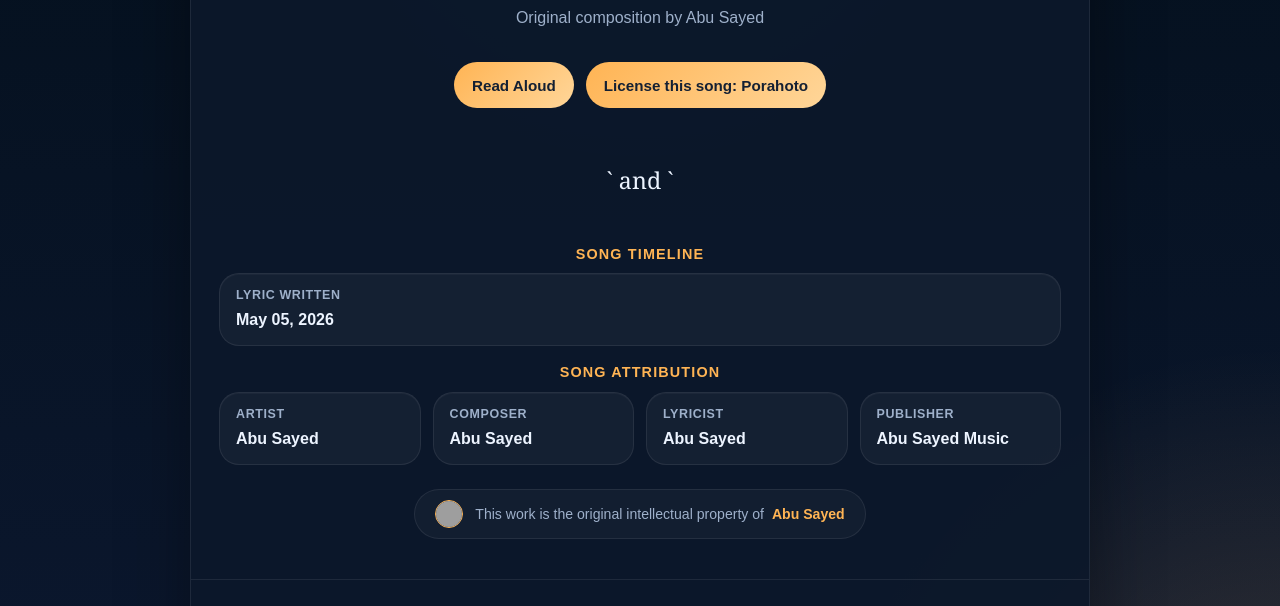
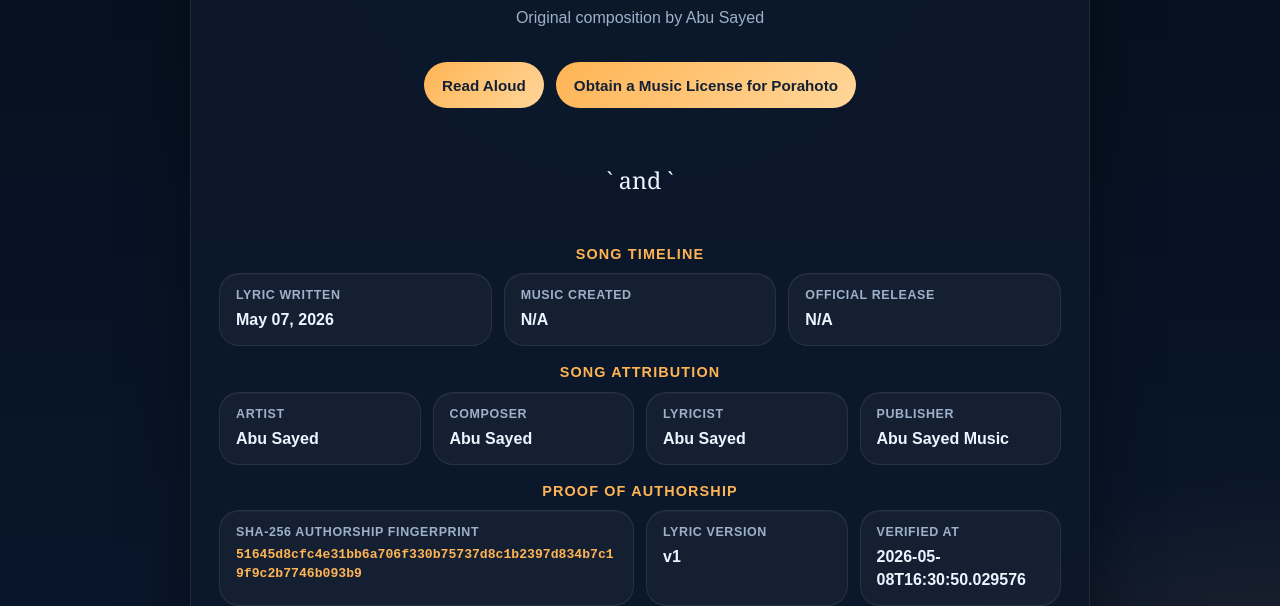
Before and after one commit to ImAbuSayed/porahoto, a plain HTML site: page index.html in a window 1280 px wide. Shown: the part 194-800 px from the top of the page. Drawn offline with Linux system fonts and the light colour scheme; grey boxes are pictures that could not be loaded.

Commit message:
feat: update song assets v1 with signed GPG commit [verified]

```diff
--- a/index.html
+++ b/index.html
@@ -14,17 +14,17 @@
     <meta name="keywords" content="Porahoto, Abu Sayed lyrics, original song lyrics, Abu Sayed original song, Abu Sayed lyricist, Abu Sayed composer, Abu Sayed songwriter, official lyrics">
     <meta name="robots" content="index,follow,max-snippet:-1,max-image-preview:large,max-video-preview:-1">
     <meta name="referrer" content="strict-origin-when-cross-origin">
-    <meta name="description" content="Explore the poetic journey of &#x27;Porahoto&#x27;, an original masterpiece written and composed by Abu Sayed.">
+    <meta name="description" content="Access the verified lyrics of &#x27;Porahoto&#x27;, an original song crafted, composed, and performed by Abu Sayed.">
     <meta property="og:title" content="Porahoto - Original Lyrics by Abu Sayed">
-    <meta property="og:description" content="Explore the poetic journey of &#x27;Porahoto&#x27;, an original masterpiece written and composed by Abu Sayed.">
+    <meta property="og:description" content="Access the verified lyrics of &#x27;Porahoto&#x27;, an original song crafted, composed, and performed by Abu Sayed.">
     <meta property="og:type" content="music.song">
     <meta property="og:url" content="https://imabusayed.github.io/porahoto/">
     <meta property="og:site_name" content="Abu Sayed Music">
-    <meta property="article:modified_time" content="2026-05-05 18:40:43">
-    <meta name="last-modified" content="2026-05-05 18:40:43">
+    <meta property="article:modified_time" content="2026-05-07T00:05:17.647059">
+    <meta name="last-modified" content="2026-05-07T00:05:17.647059">
     <meta name="twitter:card" content="summary_large_image">
     <meta name="twitter:title" content="Porahoto - Original Lyrics by Abu Sayed">
-    <meta name="twitter:description" content="Explore the poetic journey of &#x27;Porahoto&#x27;, an original masterpiece written and composed by Abu Sayed.">
+    <meta name="twitter:description" content="Access the verified lyrics of &#x27;Porahoto&#x27;, an original song crafted, composed, and performed by Abu Sayed.">
     <link rel="canonical" href="https://imabusayed.github.io/porahoto/">
     <link rel="sitemap" type="application/xml" title="Sitemap" href="https://imabusayed.github.io/porahoto/sitemap.xml">
     <link rel="author" href="https://github.com/ImAbuSayed">
@@ -100,7 +100,7 @@
       "@id": "https://imabusayed.github.io/porahoto#webpage",
       "url": "https://imabusayed.github.io/porahoto/",
       "name": "Porahoto - Original Lyrics by Abu Sayed",
-      "description": "Explore the poetic journey of 'Porahoto', an original masterpiece written and composed by Abu Sayed.",
+      "description": "Access the verified lyrics of 'Porahoto', an original song crafted, composed, and performed by Abu Sayed.",
       "isPartOf": {
         "@id": "https://music.abusayed.com.bd/#website"
       },
@@ -122,7 +122,7 @@
       },
       "copyrightNotice": "Copyright © 2026 Abu Sayed. All rights reserved. Original lyrics, writing, composition, and creative authorship by Abu Sayed.",
       "inLanguage": "en",
-      "dateModified": "2026-05-05 18:40:43"
+      "dateModified": "2026-05-07T00:05:17.647059"
     },
     {
       "@type": "CreativeWork",
@@ -142,8 +142,8 @@
       "license": "https://github.com/ImAbuSayed/porahoto/blob/main/LICENSE.md",
       "isAccessibleForFree": true,
       "url": "https://imabusayed.github.io/porahoto/",
-      "dateCreated": "2026-05-05 18:40:43",
-      "dateModified": "2026-05-05 18:40:43"
+      "dateCreated": "2026-05-07T00:05:17.647059",
+      "dateModified": "2026-05-07T00:05:17.647059"
     },
     {
       "@type": "MusicComposition",
@@ -181,7 +181,7 @@
       "license": "https://github.com/ImAbuSayed/porahoto/blob/main/LICENSE.md",
       "isAccessibleForFree": true,
       "keywords": "Porahoto, Abu Sayed lyrics, original song lyrics, Abu Sayed original song, Abu Sayed lyricist, Abu Sayed composer, Abu Sayed songwriter, official lyrics",
-      "dateModified": "2026-05-05 18:40:43",
+      "dateModified": "2026-05-07T00:05:17.647059",
       "sameAs": [
         "https://abusayed.com.bd",
         "https://music.abusayed.com.bd",
@@ -537,7 +537,7 @@
 
         <div class="controls">
             <button class="btn-speak" id="speakBtn" title="Read the lyrics aloud"><span id="speakText">Read Aloud</span></button>
-            <a href="https://music.abusayed.com.bd/Licensing/" class="btn-license" title="Get licensing for this song" target="_blank">License this song: Porahoto</a>
+            <a href="https://music.abusayed.com.bd/Licensing/?https://imabusayed.github.io/porahoto/" class="btn-license" title="Get licensing for this song" target="_blank">Obtain a Music License for Porahoto</a>
 
         </div>
         <br>
@@ -557,7 +557,7 @@
             <meta itemprop="name" content="Porahoto Lyrics">
             <meta itemprop="license" content="https://github.com/ImAbuSayed/porahoto/blob/main/LICENSE.md">
             <meta itemprop="copyrightNotice" content="Copyright © 2026 Abu Sayed. All rights reserved. Original lyrics, writing, composition, and creative authorship by Abu Sayed.">
-            <meta itemprop="dateCreated" content="2026-05-05 18:40:43">
+            <meta itemprop="dateCreated" content="2026-05-07T00:05:17.647059">
             <div hidden aria-hidden="true">
                 <div itemprop="author creator copyrightHolder" itemscope itemtype="https://schema.org/Person">
                     <meta itemprop="name" content="Abu Sayed">
@@ -575,7 +575,17 @@
 
                 <div class="meta-card">
                     <span class="meta-label">Lyric Written</span>
-                    <strong>May 05, 2026</strong>
+                    <strong>May 07, 2026</strong>
+                </div>
+
+                <div class="meta-card">
+                    <span class="meta-label">Music Created</span>
+                    <strong>N/A</strong>
+                </div>
+
+                <div class="meta-card">
+                    <span class="meta-label">Official Release</span>
+                    <strong>N/A</strong>
                 </div>
 
                 </div>
@@ -606,6 +616,27 @@
 
                 </div>
             </div>
+
+            <div class="details-block">
+                <div class="details-title">Proof of Authorship</div>
+                <div class="meta-grid">
+
+            <div class="meta-card" style="grid-column: span 2;">
+                <span class="meta-label">SHA-256 Authorship Fingerprint</span>
+                <strong style="word-break: break-all; font-family: monospace; font-size: 0.82rem; color: var(--accent);">51645d8cfc4e31bb6a706f330b75737d8c1b2397d834b7c19f9c2b7746b093b9</strong>
+            </div>
+            <div class="meta-card">
+                <span class="meta-label">Lyric Version</span>
+                <strong>v1</strong>
+            </div>
+            <div class="meta-card">
+                <span class="meta-label">Verified At</span>
+                <strong>2026-05-08T16:30:50.029576</strong>
+            </div>
+
+                </div>
+            </div>
+
             <div style="text-align: center;">
                 <div class="copyright-attribution-profile-card">
                     <img src="https://encrypted-tbn0.gstatic.com/images?q=tbn:ANd9GcQvEV_0J1Bu0dhUhOUIO0jW6C1QudSf71LJUw3E6pv6lQkQmGWrGORMJHTcs8pug_PyMbptFe2om4_PvqMqzEbpVCL3XnL89rAXYSnlJw&s=10" alt="Singer Abu Sayed">
```
Also changed, not shown: excerpts/Intro-Preview.txt (added), hashes.txt (added), llms.txt, lyrics_backup/2026-05-08_porahoto-v1.txt (added), manifest.json (added), 2 other files.
